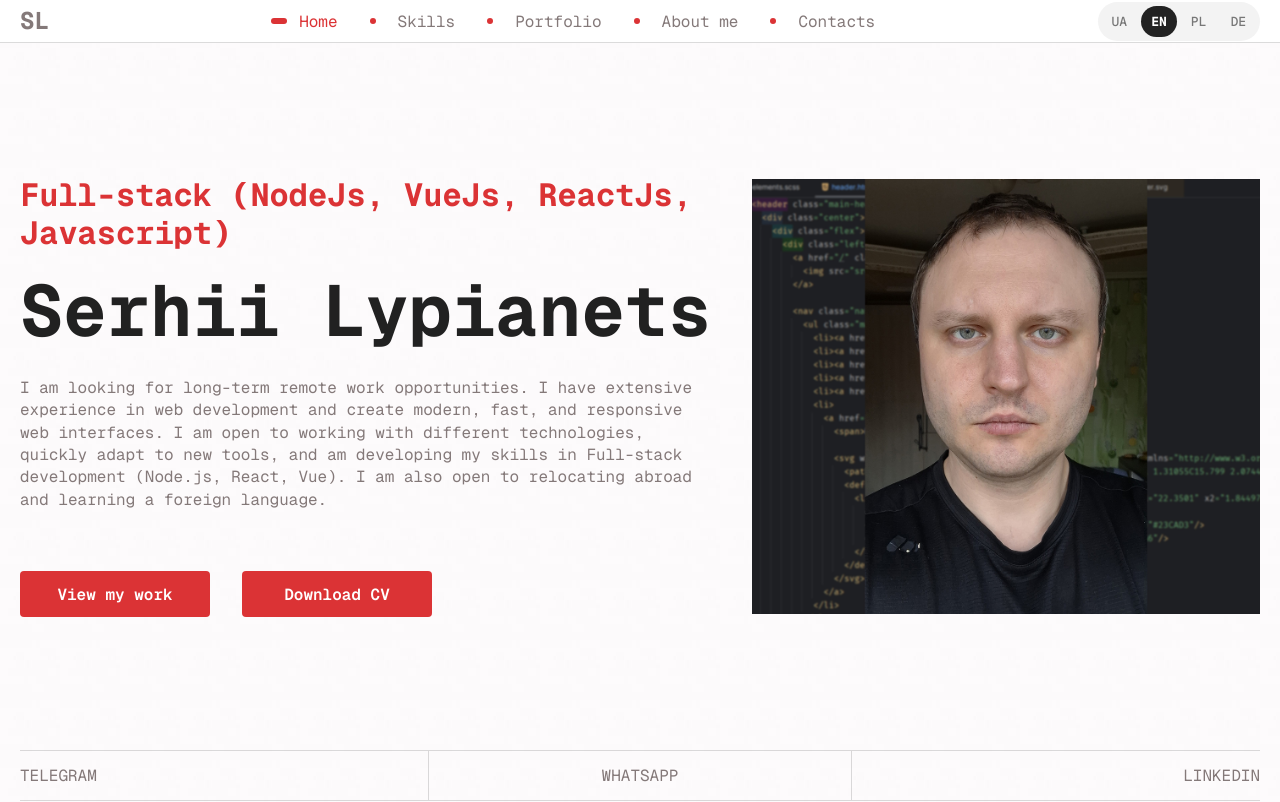
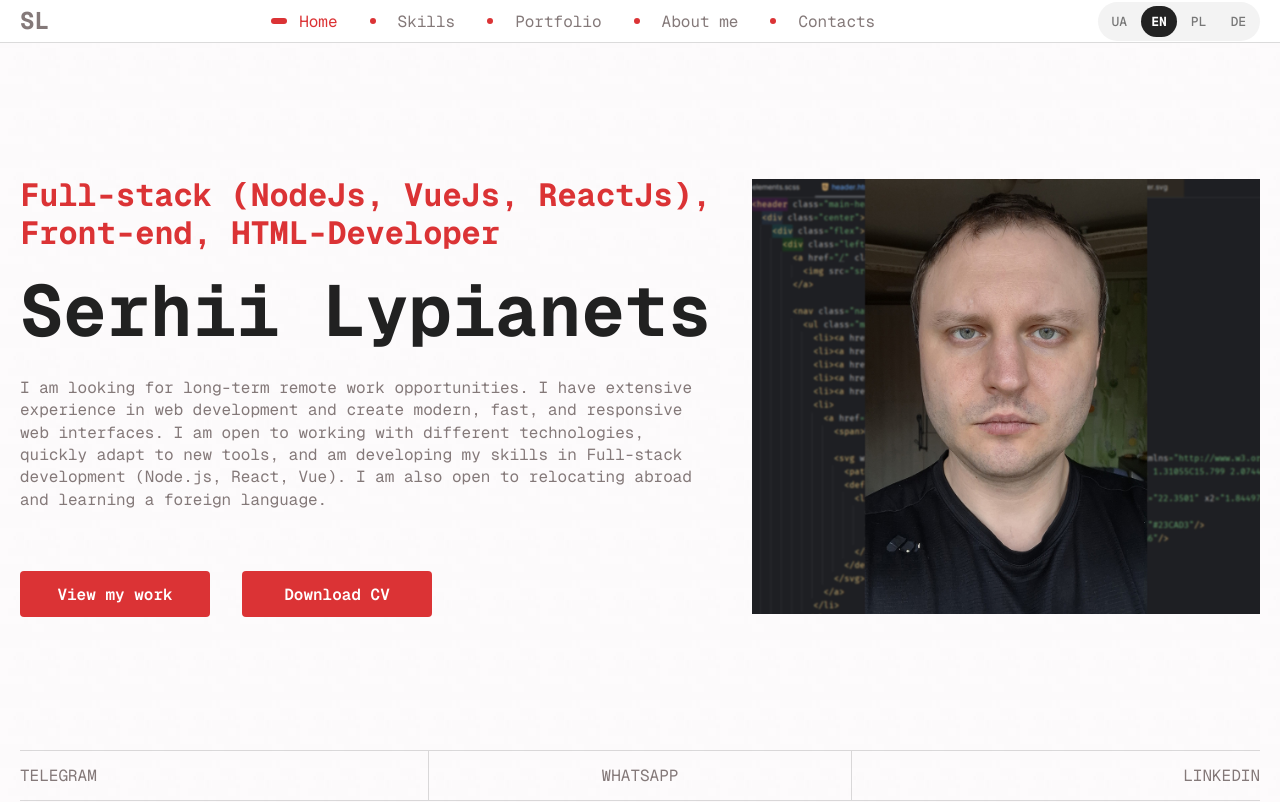
Before and after one commit to SeryogaGitHub/resume-2.0, a Vue app in the folder frontend/: page / in a window 1280 px wide. Shown: the top 802 px of the page. Built offline with nearby package versions, Linux system fonts and the light colour scheme.

Commit message:
change position

```diff
--- a/frontend/src/data/topSection.js
+++ b/frontend/src/data/topSection.js
@@ -7,10 +7,10 @@ const localized = (uk, en, pl, de) => ({
 
 export const topSection = {
   title: localized(
-      'Full-stack (NodeJs, VueJs, ReactJs, Javascript)',
-      'Full-stack (NodeJs, VueJs, ReactJs, Javascript)',
-      'Full-stack (NodeJs, VueJs, ReactJs, Javascript)',
-      'Full-stack (NodeJs, VueJs, ReactJs, Javascript)'
+      'Full-stack (NodeJs, VueJs, ReactJs), Front-end, HTML-Developer',
+      'Full-stack (NodeJs, VueJs, ReactJs), Front-end, HTML-Developer',
+      'Full-stack (NodeJs, VueJs, ReactJs), Front-end, HTML-Developer',
+      'Full-stack (NodeJs, VueJs, ReactJs), Front-end, HTML-Developer'
   ),
 
   name: localized(
```
